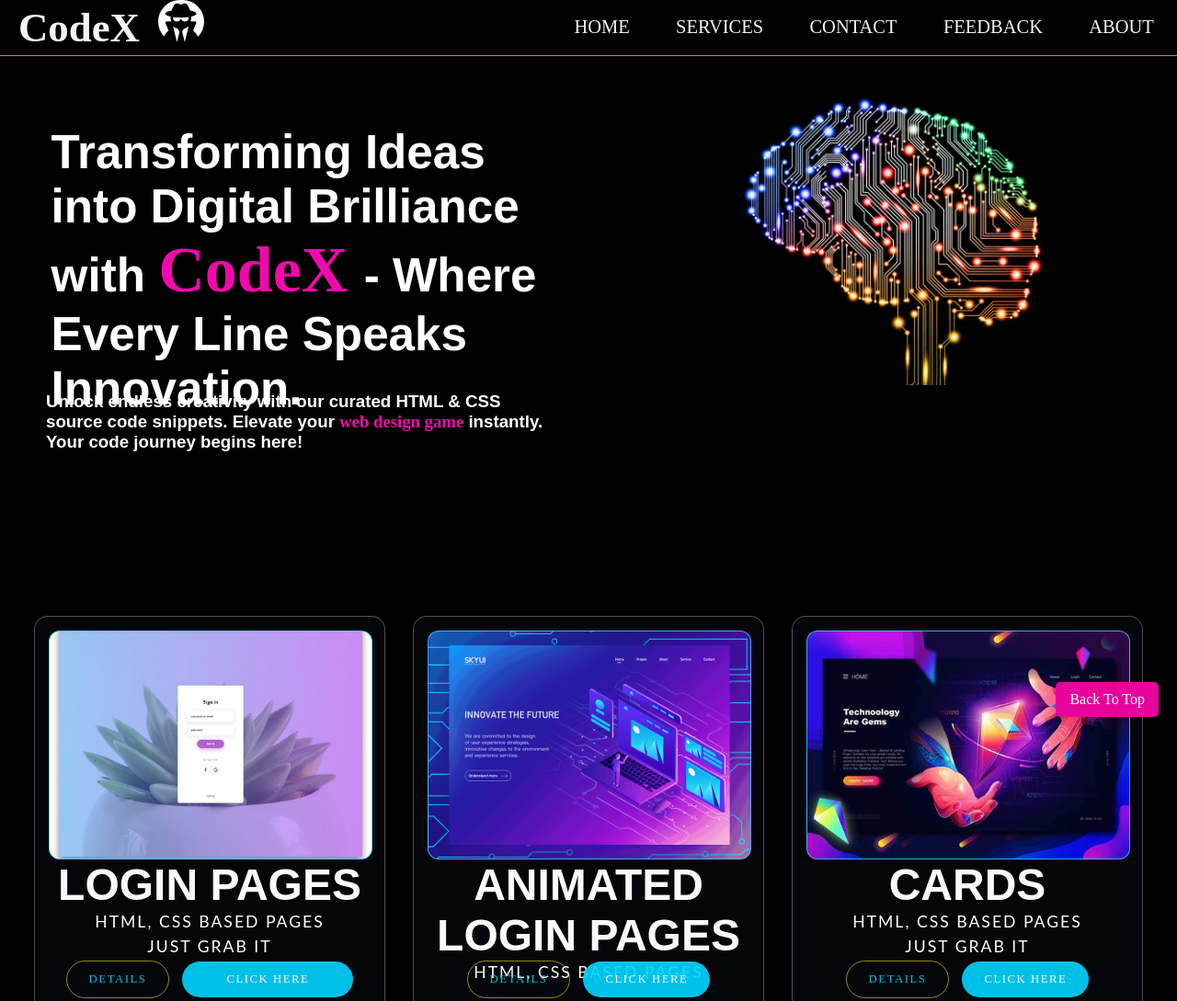
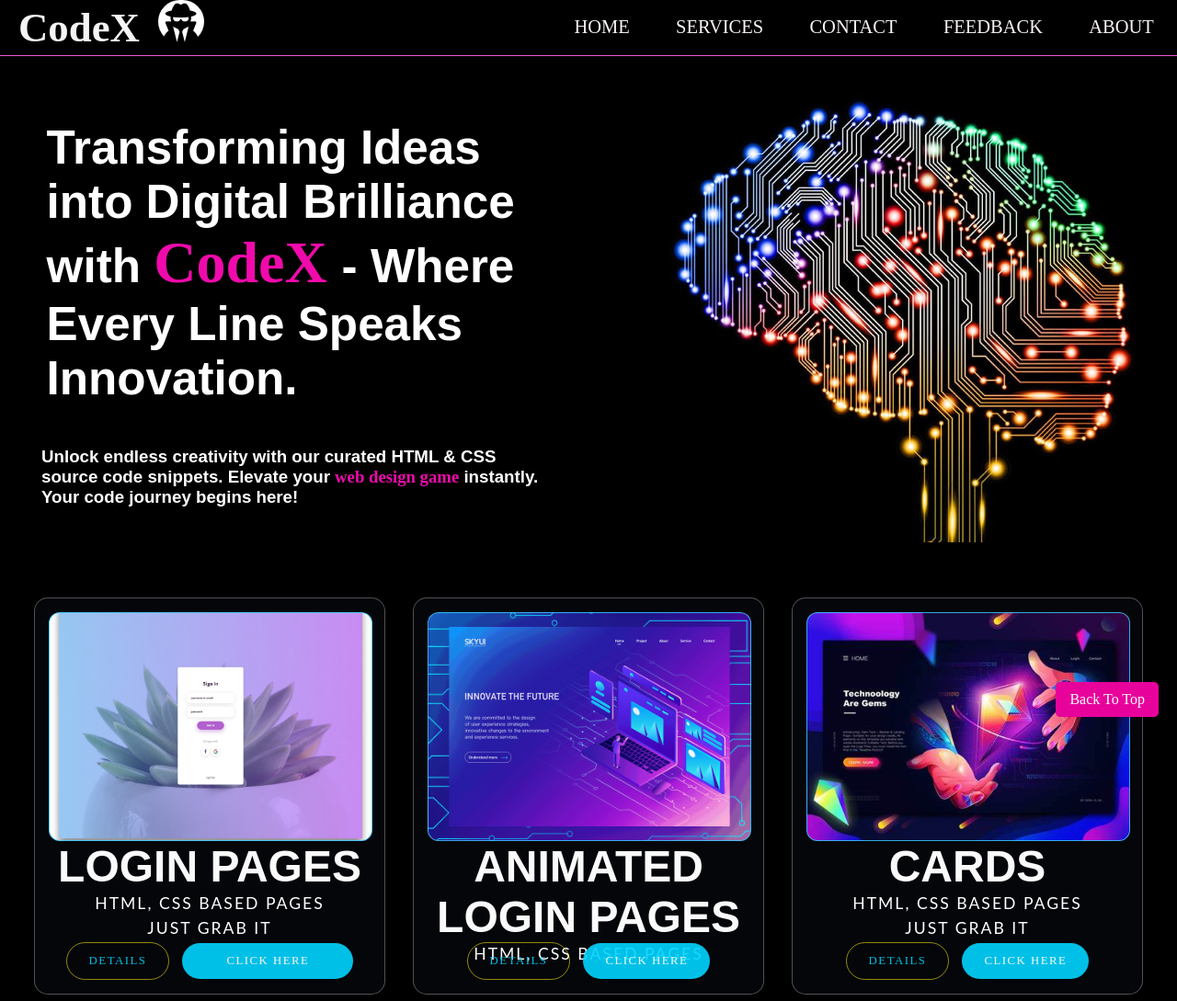
Before and after one commit to Akasquare/CodeX, a plain HTML site: page index.html in a window 1280 px wide. Shown: the top 1089 px of the page at 92% size. Drawn offline with nearby package versions, Linux system fonts and the light colour scheme.

Commit message:
add css file

```diff
--- a/style.css
+++ b/style.css
@@ -101,7 +101,7 @@ a:hover{
   display: none;
 }
 
-@media (max-width: 600px){
+@media (max-width: 900px){
   .navbar{
    /* padding: 0 6vw; */
    height: 60px;
@@ -142,7 +142,9 @@ a:hover{
   .cnt1b{
     width: 100%;
     height: 50%;
-
+    /* background-position: center; */
+    /* background-size: cover; */
+    position: relative;
   }
 
 }
@@ -207,20 +209,23 @@ display: flex;
 }
 .cnt1a{
   background-color: rgb(0, 0, 0);
-  height: 490px;
+  /* height: 490px; */
   width: 45%;
   position: relative;
- padding: 10px;
+ padding: 5px;
+ height: 45%;
 }
 .cnt1b{
   /* background-color: rgb(0, 255, 242); */
   height: 490px;
   width: 45%;
-  position: relative;
+  /* position: relative;
   padding: 10px;
-  background-repeat: no-repeat;
+  background-repeat: no-repeat; */
   background-image: url(ii.jpg);
-  background-size: contain ;}
+  background-position: center;
+  background-size: cover;
+}
 .cnt1aa{
   height: 50%;
   width: 100%;
@@ -235,7 +240,7 @@ display: flex;
 }
 .cnt1aa span{
   color: rgb(240, 10, 171);
-  font-size: 70px;
+  font-size: 8vh;
 }
 .cnt1ab{
   height: 35%;
```
